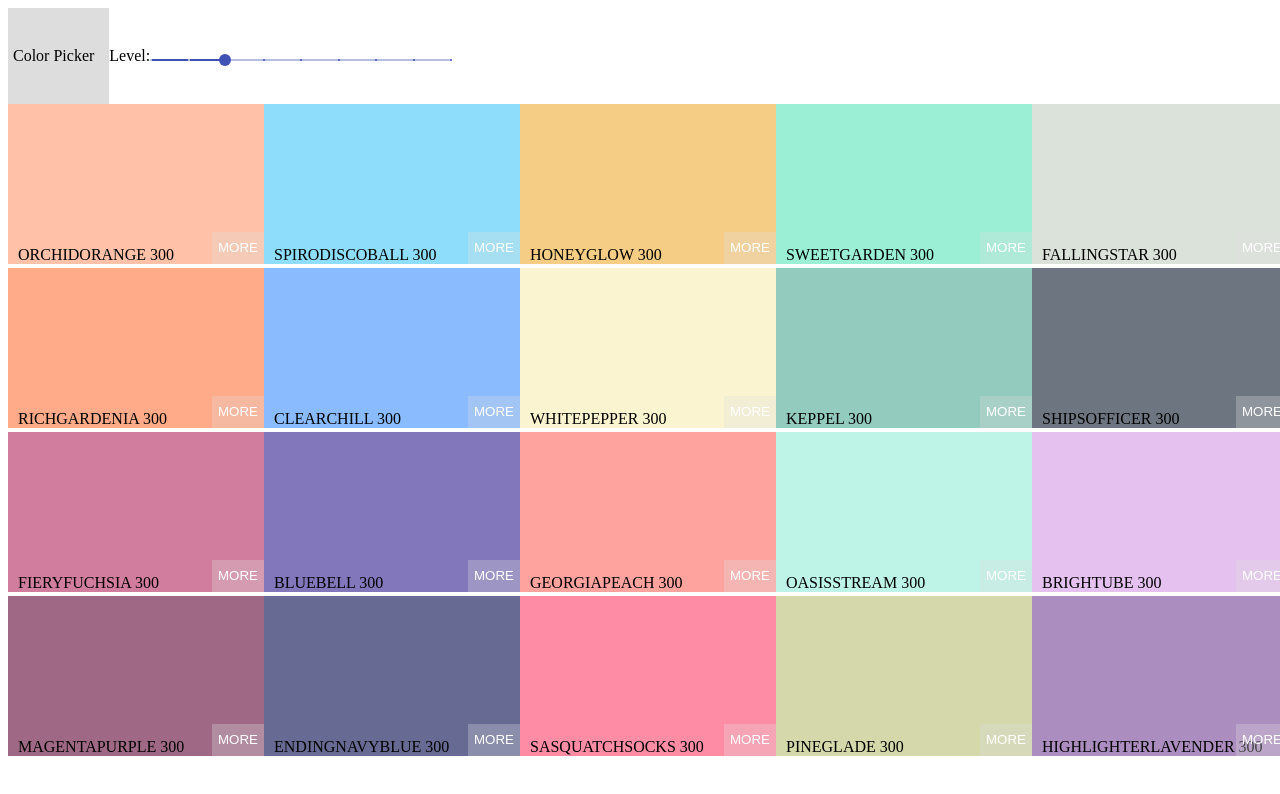
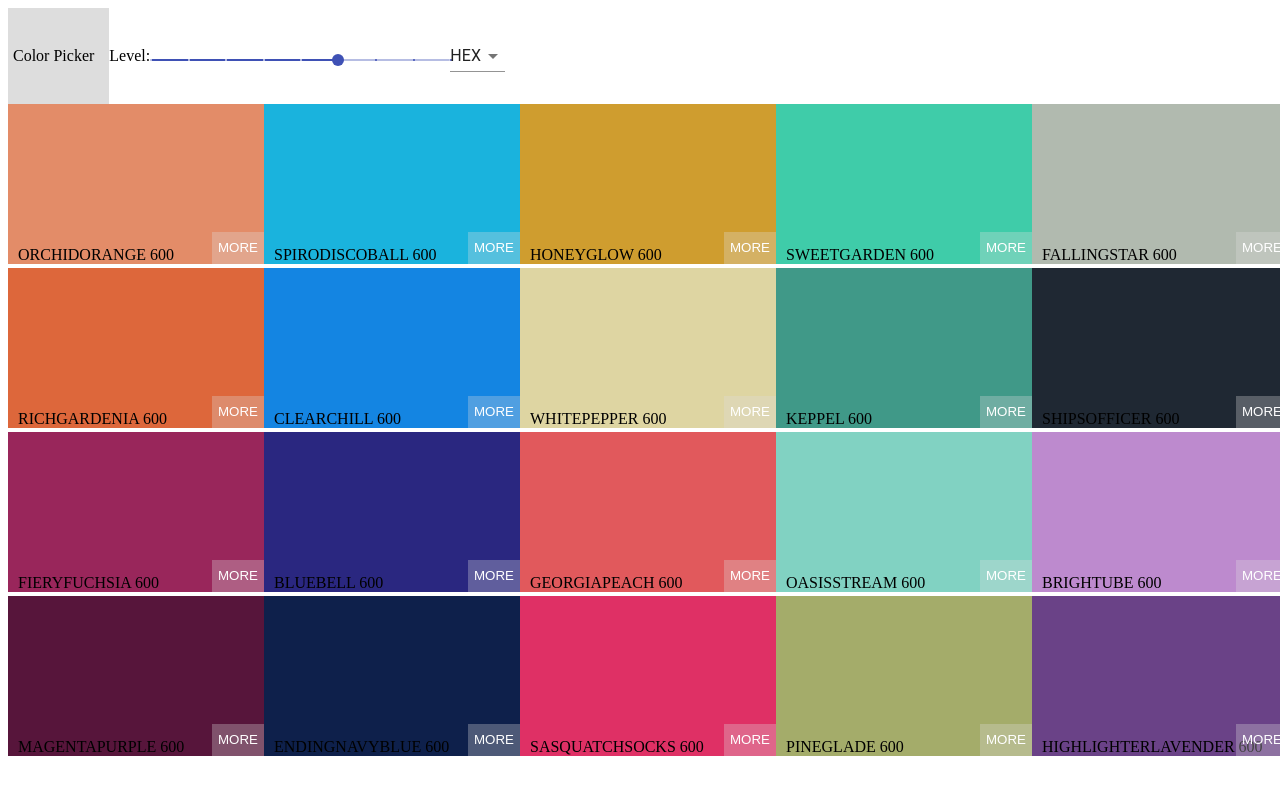
Before and after one commit to halimyusuf/color-app, a React (Create React App) app: page / in a window 1280 px wide. Shown: the top 794 px of the page. Built offline with nearby package versions, Linux system fonts and the light colour scheme.

Commit message:
add notification bar

```diff
--- a/package.json
+++ b/package.json
@@ -4,6 +4,7 @@
   "private": true,
   "dependencies": {
     "@material-ui/core": "^4.9.12",
+    "@material-ui/icons": "^4.9.1",
     "@testing-library/jest-dom": "^4.2.4",
     "@testing-library/react": "^9.3.2",
     "@testing-library/user-event": "^7.1.2",
--- a/src/components/ColorBoxes.js
+++ b/src/components/ColorBoxes.js
@@ -2,23 +2,24 @@ import React, { useState } from 'react';
 import { CopyToClipboard } from 'react-copy-to-clipboard';
 import './ColorBoxes.css';
 
-const ColorBoxes = ({ color }) => {
+const ColorBoxes = ({ color: colorObj, colorFormat }) => {
   const [copied, setCopied] = useState(false);
   const changeCopied = () => {
     setCopied(true);
     setTimeout(() => setCopied(false), 1500);
   };
-  const { id, name, hex } = color;
+  const { id, name } = colorObj;
+  const color = colorObj[colorFormat];
   return (
-    <div key={id} style={{ backgroundColor: hex }} className="color-box">
+    <div key={id} style={{ backgroundColor: color }} className="color-box">
       <div className="copy-container">
         <div
-          style={{ background: hex }}
+          style={{ background: color }}
           className={`overlay ${copied && `show`}`}
         />
         <div className={`copied-text ${copied && `show`}`}>
           <h1>Copied!!</h1>
-          <p>{hex}</p>
+          <p>{color}</p>
         </div>
         <div className="box-content">
           <span>{name}</span>
--- a/src/components/ColorHelpers.js
+++ b/src/components/ColorHelpers.js
@@ -17,10 +17,10 @@ const generatePallete = (colorPallete) => {
         name: `${color.name} ${colorRange[i]}`,
         id: color.name.toLowerCase().replace(/ /g, '-'),
         hex: scales[i],
-        rbg: chroma(scales[i]).css(),
-        rbga: chroma(scales[i])
+        rgb: chroma(scales[i]).css(),
+        rgba: chroma(scales[i])
           .css()
-          .replace('rgba', 'rgba')
+          .replace('rgb', 'rgba')
           .replace(')', ',1.0)'),
       });
     }
--- a/src/components/NavBar.js
+++ b/src/components/NavBar.js
@@ -1,7 +1,9 @@
-import React from 'react';
+import React, { useState } from 'react';
 import { makeStyles } from '@material-ui/core/styles';
-import Slider from '@material-ui/core/Slider';
+import { Slider } from '@material-ui/core';
 import './NavBar.css';
+import Selector from './common/Select';
+import Notify from './common/Notify';
 const useStyles = makeStyles({
   root: {
     width: 300,
@@ -9,15 +11,30 @@ const useStyles = makeStyles({
   },
 });
 
-const NavBar = ({ changeLevel }) => {
+const NavBar = ({ changeLevel, selectChange }) => {
+  const [selectValue, setSelectValue] = useState('hex');
+  const [notify, setNotify] = useState(false);
   const classes = useStyles();
+
+  const onSelectChange = (event) => {
+    selectChange(event.target.value);
+    setSelectValue(event.target.value);
+    setNotify(true);
+  };
+
+  const selectValues = [
+    { value: 'hex', name: 'HEX' },
+    { value: 'rgb', name: 'RGB' },
+    { value: 'rgba', name: 'RGBA' },
+  ];
+
   return (
     <div className="navbar">
       <div className="brand">Color Picker</div>
       <div className="color-label">Level: </div>
       <div className={classes.root}>
         <Slider
-          defaultValue={300}
+          defaultValue={600}
           getAriaValueText={changeLevel}
           aria-labelledby="discrete-slider"
           valueLabelDisplay="auto"
@@ -27,6 +44,20 @@ const NavBar = ({ changeLevel }) => {
           max={900}
         />
       </div>
+      <div className="select-color-format">
+        <Selector
+          options={selectValues}
+          onChange={onSelectChange}
+          defaultVal={selectValue}
+        />
+        {console.log('again')}
+        <Notify
+          message="Format changed"
+          notify={notify}
+          setNotify={setNotify}
+          duration={3000}
+        />
+      </div>
     </div>
   );
 };
--- a/src/components/Pallete.js
+++ b/src/components/Pallete.js
@@ -4,20 +4,31 @@ import './Pallete.css';
 import NavBar from './NavBar';
 
 const Pallete = ({ pallete }) => {
-  const [level, setLevel] = useState(300);
+  const [level, setLevel] = useState(600);
+  const [colorFormat, setColorFormat] = useState('hex');
+  const colors = pallete.colors[level];
   const renderBoxes = () => {
-    const colors = pallete.colors[level];
-    return colors.map((color) => <ColorBoxes key={color.name} color={color} />);
+    return colors.map((color) => (
+      <ColorBoxes colorFormat={colorFormat} key={color.name} color={color} />
+    ));
   };
 
   function valuetext(value) {
     setLevel(value);
   }
 
+  function onSelectChange(value) {
+    setColorFormat(value);
+  }
+
   return (
     <>
       <div className="pallete">
-        <NavBar changeLevel={valuetext} />
+        <NavBar
+          changeLevel={valuetext}
+          color={colors}
+          selectChange={onSelectChange}
+        />
         <div className="pallete-colors">{renderBoxes()}</div>
       </div>
     </>
--- /dev/null
+++ b/src/components/common/Notify.js
@@ -0,0 +1,35 @@
+import React, { useState } from 'react';
+import { Snackbar, IconButton } from '@material-ui/core';
+import CloseIcon from '@material-ui/icons/Close';
+
+const Notify = ({ message, duration, notify, setNotify }) => {
+  const closeBar = () => {
+    setNotify(false);
+  };
+  return (
+    <>
+      <Snackbar
+        anchorOrigin={{ horizontal: 'right', vertical: 'bottom' }}
+        open={notify}
+        autoHideDuration={duration}
+        message={<span id="message-id">{message}</span>}
+        ContentProps={{
+          'aria-describedby': 'message-id',
+        }}
+        onClose={closeBar}
+        action={
+          <IconButton
+            onClick={closeBar}
+            key="close"
+            aria-label="close"
+            color="inherit"
+          >
+            <CloseIcon />
+          </IconButton>
+        }
+      />
+    </>
+  );
+};
+
+export default Notify;
--- /dev/null
+++ b/src/components/common/Select.js
@@ -0,0 +1,16 @@
+import React from 'react';
+import { Select, MenuItem } from '@material-ui/core';
+
+const useSelect = ({ options, onChange, defaultVal }) => {
+  return (
+    <>
+      <Select value={defaultVal} onChange={onChange}>
+        {options.map((option) => (
+          <MenuItem value={option.value}> {option.name} </MenuItem>
+        ))}
+      </Select>
+    </>
+  );
+};
+
+export default useSelect;
```
Also changed, not shown: 1 other file (tests, documents, lock files or other folders).
